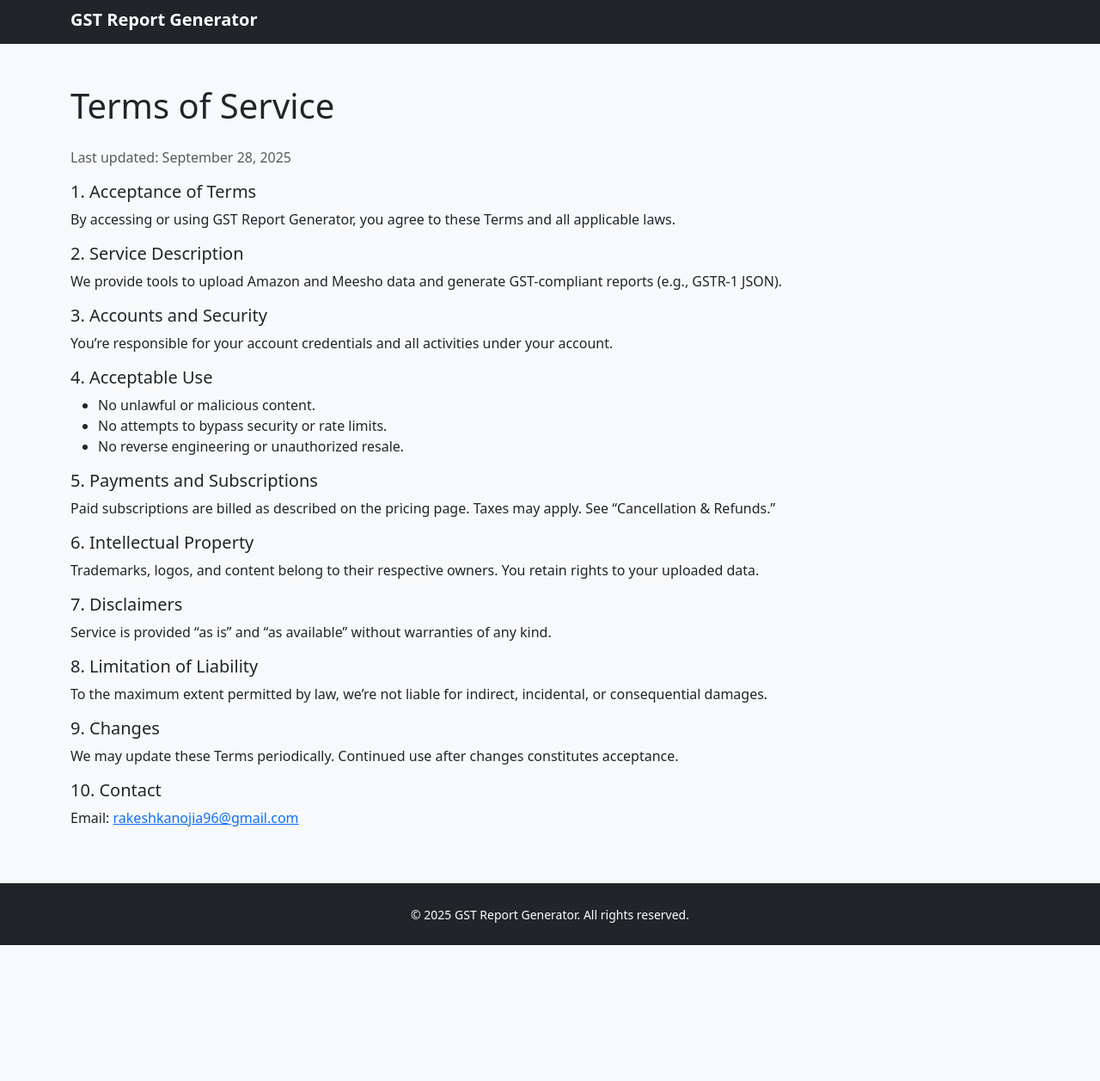
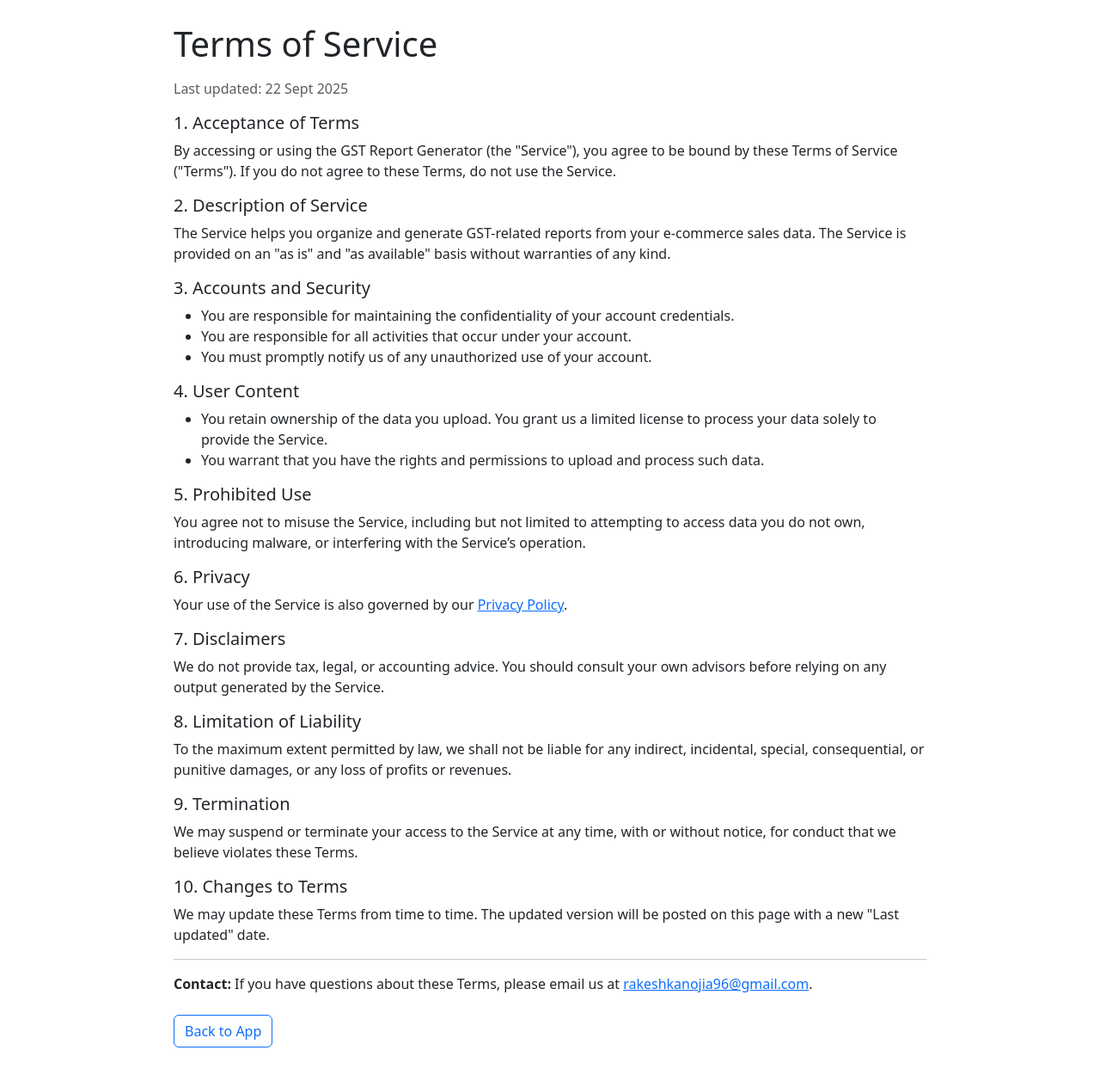
Before and after one commit to rakeshkanojia96-rgb/gst-report-generator, a plain HTML site: page terms.html in a window 1280 px wide. Shown: the part 5-1262 px from the top of the page at 86% size. Before the commit the page ends 1104 px from the top, so only its background shows below. Drawn offline with nearby package versions, Linux system fonts and the light colour scheme.

Commit message:
Update terms.html

```diff
--- a/terms.html
+++ b/terms.html
@@ -2,81 +2,63 @@
 <html lang="en">
 <head>
   <meta charset="UTF-8" />
-  <meta name="viewport" content="width=device-width, initial-scale=1.0"/>
-  <title>Terms of Service — GST Report Generator</title>
-  <link href="https://cdn.jsdelivr.net/npm/bootstrap@5.3.0/dist/css/bootstrap.min.css" rel="stylesheet">
+  <meta name="viewport" content="width=device-width, initial-scale=1" />
+  <title>Terms of Service • GST Report Generator</title>
+  <link href="https://cdn.jsdelivr.net/npm/bootstrap@5.3.3/dist/css/bootstrap.min.css" rel="stylesheet" />
   <style>
-    body.theme-dark { background-color: #121212; color: #e9ecef; }
-    body.theme-dark a { color: #9ec5fe; }
-    body.theme-dark .navbar, body.theme-dark footer { background-color: #0f172a !important; }
-    body.theme-dark .card { background-color: #1f2937; color: #e9ecef; }
+    body { padding: 2rem; }
+    .container { max-width: 900px; }
   </style>
-  <script>
-    (function applyThemeFromStorage(){
-      try {
-        var prefs = null;
-        try { prefs = JSON.parse(localStorage.getItem('gst_prefs') || '{}'); } catch(e){}
-        var theme = prefs?.theme || localStorage.getItem('gst_theme') || localStorage.getItem('theme');
-        if ((theme || '').toLowerCase() === 'dark') document.documentElement.classList.add('theme-dark');
-        if ((theme || '').toLowerCase() === 'dark') document.body?.classList?.add('theme-dark');
-      } catch (_){}
-    })();
-  </script>
 </head>
-<body class="bg-light d-flex flex-column min-vh-100">
-  <nav class="navbar navbar-expand-lg navbar-dark bg-dark">
-    <div class="container">
-      <a class="navbar-brand fw-bold" href="./index.html">GST Report Generator</a>
-    </div>
-  </nav>
-
-  <main class="container my-5 flex-grow-1">
-    <h1 class="mb-4">Terms of Service</h1>
-    <p class="text-muted">Last updated: <span id="lastUpdated">September 28, 2025</span></p>
+<body>
+  <div class="container">
+    <h1 class="mb-3">Terms of Service</h1>
+    <p class="text-muted">Last updated: 22 Sept 2025</p>
 
     <h5>1. Acceptance of Terms</h5>
-    <p>By accessing or using GST Report Generator, you agree to these Terms and all applicable laws.</p>
+    <p>By accessing or using the GST Report Generator (the "Service"), you agree to be bound by these Terms of Service ("Terms"). If you do not agree to these Terms, do not use the Service.</p>
 
-    <h5>2. Service Description</h5>
-    <p>We provide tools to upload Amazon and Meesho data and generate GST-compliant reports (e.g., GSTR‑1 JSON).</p>
+    <h5>2. Description of Service</h5>
+    <p>The Service helps you organize and generate GST-related reports from your e‑commerce sales data. The Service is provided on an "as is" and "as available" basis without warranties of any kind.</p>
 
     <h5>3. Accounts and Security</h5>
-    <p>You’re responsible for your account credentials and all activities under your account.</p>
-
-    <h5>4. Acceptable Use</h5>
     <ul>
-      <li>No unlawful or malicious content.</li>
-      <li>No attempts to bypass security or rate limits.</li>
-      <li>No reverse engineering or unauthorized resale.</li>
+      <li>You are responsible for maintaining the confidentiality of your account credentials.</li>
+      <li>You are responsible for all activities that occur under your account.</li>
+      <li>You must promptly notify us of any unauthorized use of your account.</li>
     </ul>
 
-    <h5>5. Payments and Subscriptions</h5>
-    <p>Paid subscriptions are billed as described on the pricing page. Taxes may apply. See “Cancellation & Refunds.”</p>
+    <h5>4. User Content</h5>
+    <ul>
+      <li>You retain ownership of the data you upload. You grant us a limited license to process your data solely to provide the Service.</li>
+      <li>You warrant that you have the rights and permissions to upload and process such data.</li>
+    </ul>
 
-    <h5>6. Intellectual Property</h5>
-    <p>Trademarks, logos, and content belong to their respective owners. You retain rights to your uploaded data.</p>
+    <h5>5. Prohibited Use</h5>
+    <p>You agree not to misuse the Service, including but not limited to attempting to access data you do not own, introducing malware, or interfering with the Service’s operation.</p>
+
+    <h5>6. Privacy</h5>
+    <p>Your use of the Service is also governed by our <a href="./privacy.html">Privacy Policy</a>.</p>
 
     <h5>7. Disclaimers</h5>
-    <p>Service is provided “as is” and “as available” without warranties of any kind.</p>
+    <p>We do not provide tax, legal, or accounting advice. You should consult your own advisors before relying on any output generated by the Service.</p>
 
     <h5>8. Limitation of Liability</h5>
-    <p>To the maximum extent permitted by law, we’re not liable for indirect, incidental, or consequential damages.</p>
+    <p>To the maximum extent permitted by law, we shall not be liable for any indirect, incidental, special, consequential, or punitive damages, or any loss of profits or revenues.</p>
 
-    <h5>9. Changes</h5>
-    <p>We may update these Terms periodically. Continued use after changes constitutes acceptance.</p>
+    <h5>9. Termination</h5>
+    <p>We may suspend or terminate your access to the Service at any time, with or without notice, for conduct that we believe violates these Terms.</p>
 
-    <h5>10. Contact</h5>
-    <p>Email: <a href="mailto:rakeshkanojia96@gmail.com">rakeshkanojia96@gmail.com</a></p>
-  </main>
+    <h5>10. Changes to Terms</h5>
+    <p>We may update these Terms from time to time. The updated version will be posted on this page with a new "Last updated" date.</p>
 
-  <footer class="mt-auto py-4 bg-dark text-white text-center">
-    <div class="container">
-      <small>© <span id="year"></span> GST Report Generator. All rights reserved.</small>
-    </div>
-  </footer>
+    <hr/>
+    <p>
+      <strong>Contact:</strong> If you have questions about these Terms, please email us at
+      <a href="mailto:rakeshkanojia96@gmail.com">rakeshkanojia96@gmail.com</a>.
+    </p>
 
-  <script>
-    document.getElementById('year').textContent = new Date().getFullYear();
-  </script>
+    <p class="mt-4"><a class="btn btn-outline-primary" href="./index.html">Back to App</a></p>
+  </div>
 </body>
 </html>
```
